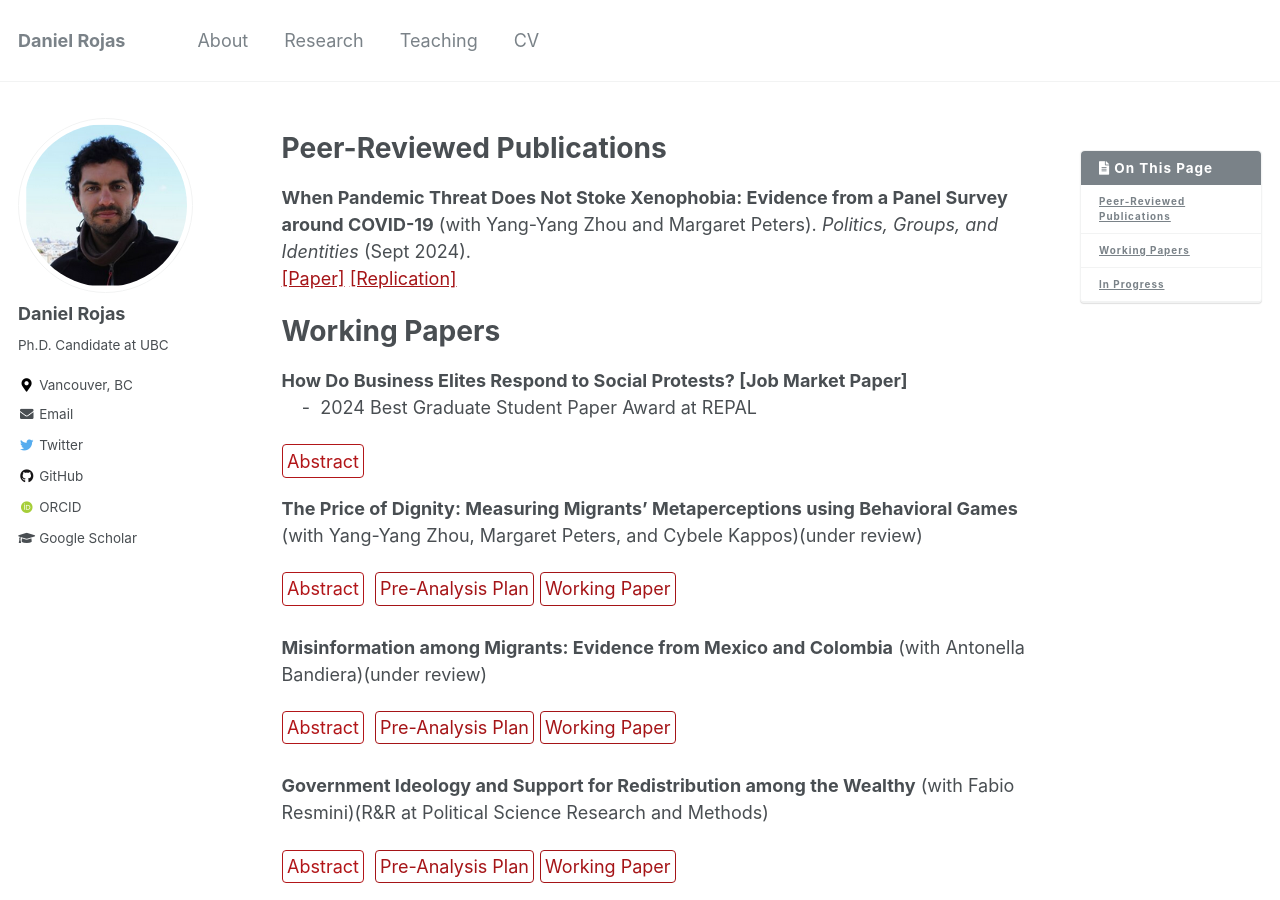
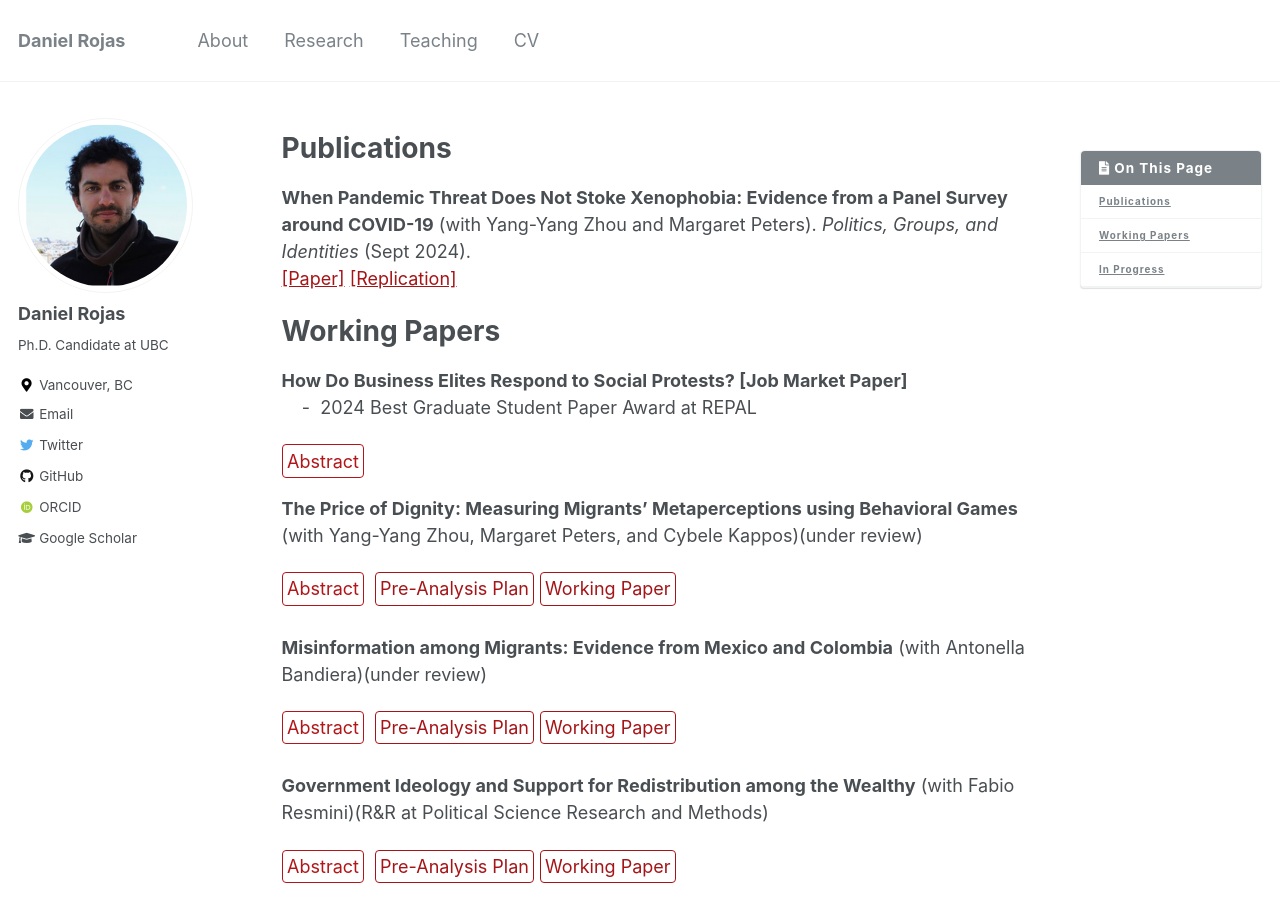
Before and after one commit to danielrojaslozano/danielrojaslozano.github.io, a Jekyll site: the page built from _pages/research.md, in a window 1280 px wide and 900 px high. Built offline with Jekyll 4.4.1, drawn with Linux system fonts in a browser that asks for light colours; some web fonts are replaced.

Commit message:
Update research.md

```diff
--- a/_pages/research.md
+++ b/_pages/research.md
@@ -46,7 +46,7 @@ details > p {
 </style>
 
 
-# Peer-Reviewed Publications
+# Publications
 
 **When Pandemic Threat Does Not Stoke Xenophobia: Evidence from a Panel Survey around COVID-19** (with Yang-Yang Zhou and Margaret Peters). *Politics, Groups, and Identities* (Sept 2024).
 <br />
```
